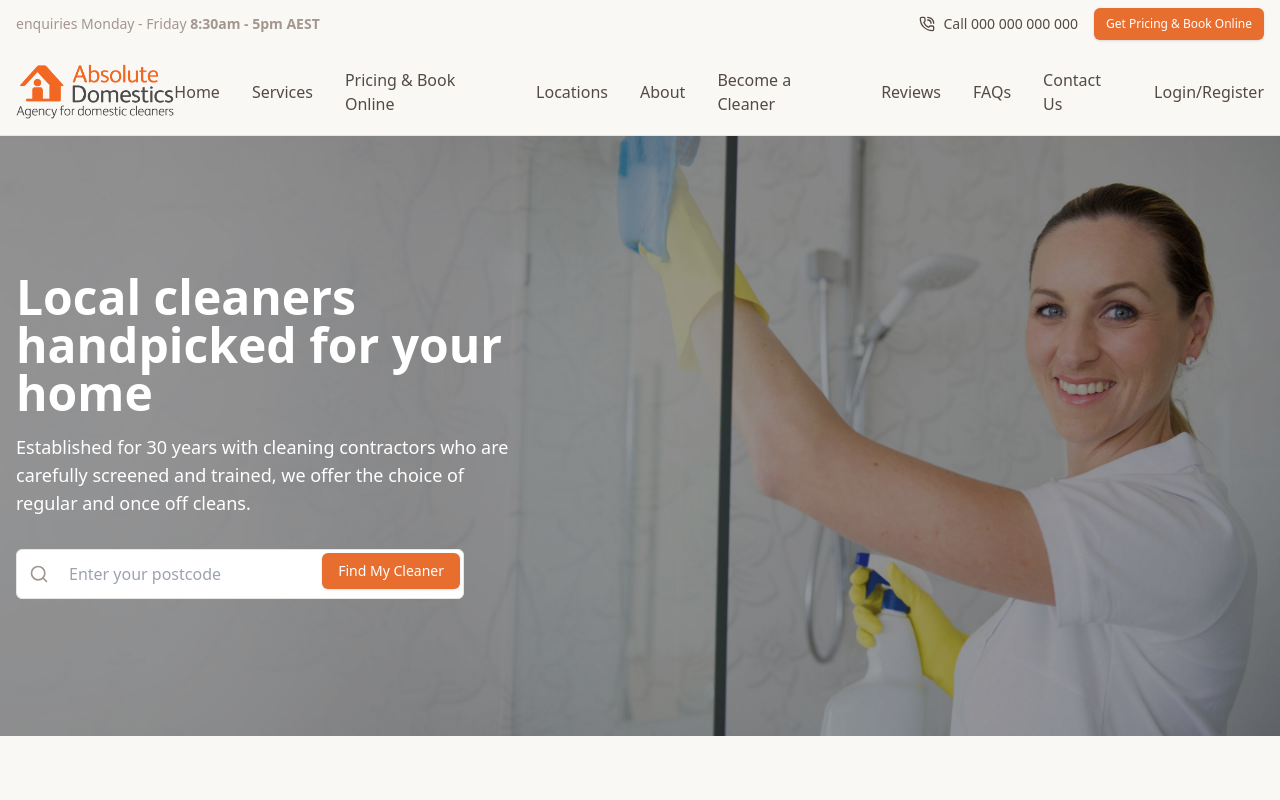
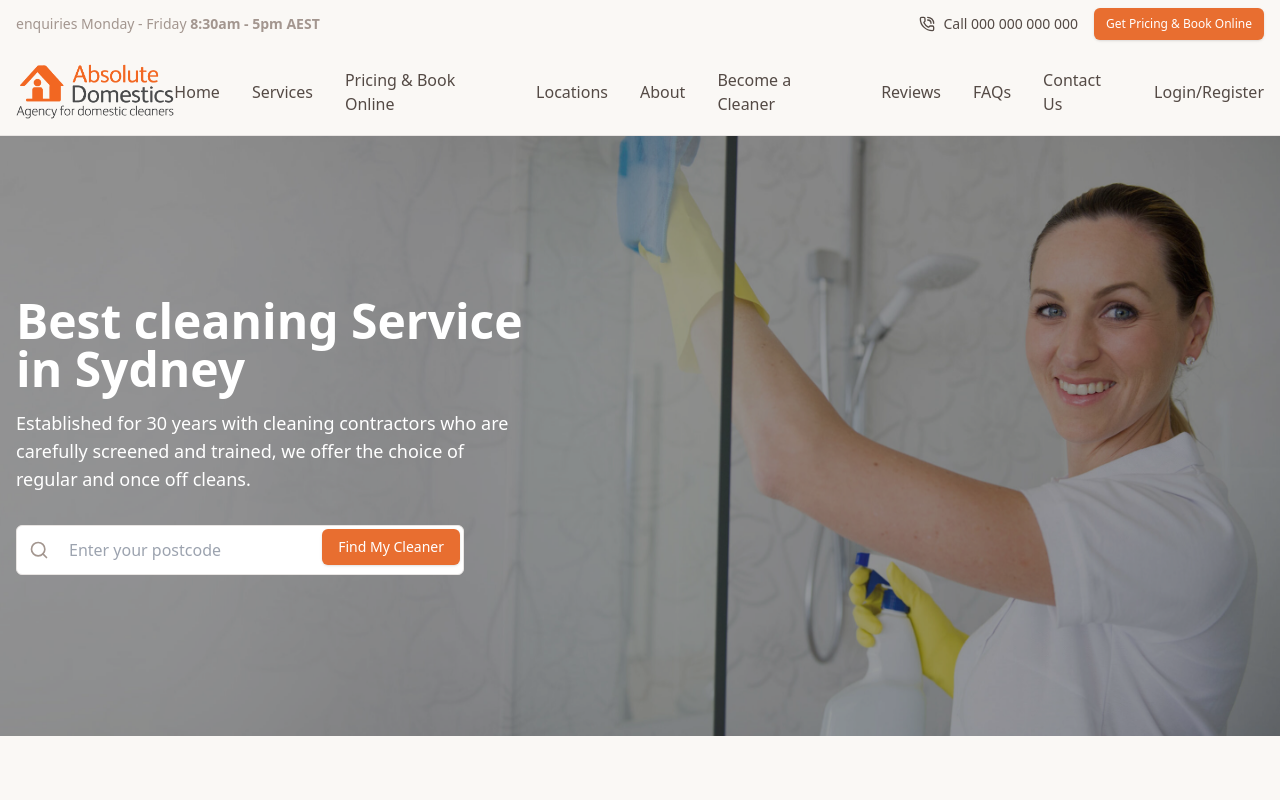
Before and after one commit to dennis222/house-cleaning, a Next.js app: page / in a window 1280 px wide. Shown: the top 800 px of the page. Built offline with nearby package versions, Linux system fonts and the light colour scheme.

Commit message:
change h2 in home hero

```diff
--- a/src/components/HeroSection.tsx
+++ b/src/components/HeroSection.tsx
@@ -23,7 +23,7 @@ const HeroSection = () => {
       <div className="container relative z-10 mx-auto px-4 h-full flex flex-col justify-center">
         <div className="max-w-lg">
           <h1 className="text-white text-4xl lg:text-5xl font-bold mb-4">
-            Local cleaners handpicked for your home
+            Best cleaning Service in Sydney
           </h1>
           <p className="text-white text-lg mb-8">
             Established for 30 years with cleaning contractors who are carefully screened and trained, we offer the choice of regular and once off cleans.
```
